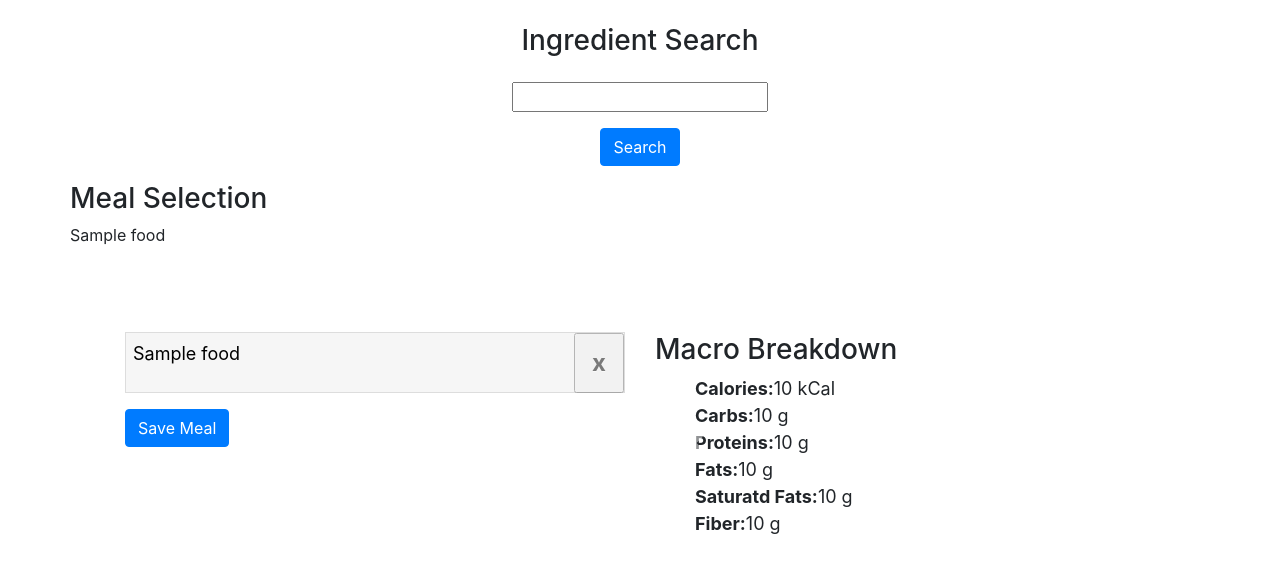
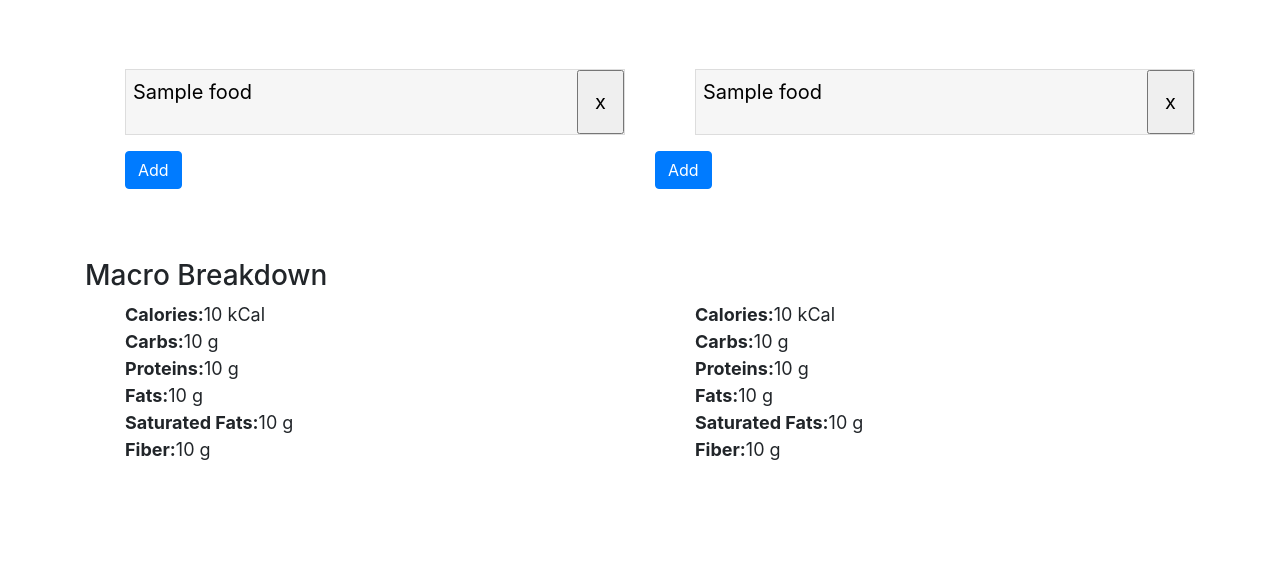
Before and after one commit to Unyielder/NutriFoods, a Flask app: template flaskr/templates/home/meal_prep.html in a window 1280 px wide. Shown: the part 56-629 px from the top of the page. Run offline with Flask 2, Linux system fonts and the light colour scheme; the template is opened without the code that fills it: most values are stand-ins (such as "Sample title", 1, 10 or a date in 2020); parts of the project's set-up code (start-up, migrations or seed data) failed here and were passed over.

Commit message:
Added new functionality of macro comparison of two food groups

```diff
--- a/flaskr/model.py
+++ b/flaskr/model.py
@@ -13,7 +13,7 @@
 Base.prepare(engine, reflect=True)
 
 # mapped classes are now created with names by default
-# matching that of the table name.
+
 MeasureName = Base.classes.MEASURE_NAME
 ConversionFactor = Base.classes.CONVERSION_FACTOR
 FoodGroup = Base.classes.FOOD_GROUP
--- a/flaskr/static/style.css
+++ b/flaskr/static/style.css
@@ -11,7 +11,7 @@
   background-color: #f6f6f6;
   padding: 7px;
   text-decoration: none;
-  font-size: 18px;
+  font-size: 20px;
   color: black;
   display: block;
   position: relative;
@@ -29,20 +29,20 @@
     border-radius: 15px;
     margin-left: 5px;
 }
-.close {
+.remove_item {
   cursor: pointer;
   position: absolute;
   top: 50%;
   right: 0%;
-  padding: 16px 16px;
+  padding: 15px 16px;
   transform: translate(0%, -50%);
 }
-.close:hover {background: #bbb;}
+.remove_item:hover {background: #bbb;}
 
 .row_mt {
     margin-top: 70px;
 }
-.save_meal_ml {
+.add_ml {
     margin-left: 40px;
 }
 .listWrapper {
--- /dev/null
+++ b/flaskr/templates/home/food_compare.html
@@ -0,0 +1,5 @@
+{% include 'nutrients.html' %}
+
+{% block content %}
+
+{% endblock %}
--- a/flaskr/templates/home/meal_prep.html
+++ b/flaskr/templates/home/meal_prep.html
@@ -1,4 +1,4 @@
-{% include 'home/index.html' %}
+{% extends 'base.html' %}
 
 {% block content %}
 
@@ -9,46 +9,105 @@
                 {% for food in meal %}
                     <li>{{ food.name }}
                         <form action="{{ url_for('home.delete_item', food_id=food['id']) }}">
-                            <input type="submit" class="close" value="x"/>
+                            <input type="submit" class="remove_item" value="x"/>
                         </form>
                     </li>
                 {% endfor %}
             </ul>
-            <form>
-                <input class="btn btn-primary save_meal_ml" type="submit" name="add_meal" value="Save Meal"/>
+
+                <button class="btn btn-primary add_ml" type="submit" name="add_meal"
+                        data-toggle="modal" data-target="#exampleModalCenter">Add</button>
+
+
+<!-- Modal -->
+<div class="modal fade" id="exampleModalCenter" tabindex="-1" role="dialog" aria-labelledby="exampleModalCenterTitle" aria-hidden="true">
+  <div class="modal-dialog modal-dialog-centered" role="document">
+    <div class="modal-content">
+      <div class="modal-header">
+        <h5 class="modal-title" id="exampleModalLongTitle">Please enter ingredient:</h5>
+        <button type="button" class="close" data-dismiss="modal" aria-label="Close">
+          <span aria-hidden="true">&times;</span>
+        </button>
+      </div>
+        <form method="post">
+      <div class="modal-body">
+            <input type="text" class="form-control" name="ingredient" id="ingredient">
+      </div>
+      <div class="modal-footer">
+        <input type="submit" class="btn btn-primary" name="addButton1" value="Search"/>
+      </div>
         </form>
     </div>
+  </div>
+</div>
+        </div>
+        <div class="col-6">
+            <ul class="meal_custom">
+                {% for food in meal_2 %}
+                <li>{{ food.name }}
+                    <form action="{{ url_for('home.delete_item', food_id=food['id']) }}">
+                            <input type="submit" class="remove_item" value="x"/>
+                    </form>
+                </li>
+                {% endfor %}
+            </ul>
+            <button class="btn btn-primary save_meal_ml" type="submit" name="add_meal"
+                        data-toggle="modal" data-target="#exampleModalCenter2">Add</button>
 
+            <!-- Modal -->
+<div class="modal fade" id="exampleModalCenter2" tabindex="-1" role="dialog" aria-labelledby="exampleModalCenterTitle" aria-hidden="true">
+  <div class="modal-dialog modal-dialog-centered" role="document">
+    <div class="modal-content">
+      <div class="modal-header">
+        <h5 class="modal-title" id="exampleModalLongTitle2">Please enter ingredient:</h5>
+        <button type="button" class="close" data-dismiss="modal" aria-label="Close">
+          <span aria-hidden="true">&times;</span>
+        </button>
+      </div>
+        <form method="post">
+      <div class="modal-body">
+            <input type="text" class="form-control" name="ingredient2" id="ingredient2">
+      </div>
+      <div class="modal-footer">
+        <input type="submit" class="btn btn-primary" name="addButton2" value="Search"/>
+      </div>
+        </form>
+    </div>
+  </div>
+</div>
+        </div>
+    </div>
+
+    <div class="row row_mt mx-auto">
+        <h3>Macro Breakdown</h3>
+    </div>
+    <div class="row">
         <div class="col-6">
-            <div id="carouselExampleControls" class="carousel slide" data-ride="carousel">
-                <div class="carousel-inner">
-                    <div class="carousel-item active">
-                        <h3>Macro Breakdown</h3>
             <ul class="macro_list">
                 <li><b>Calories: </b> {{ macro_stats['calories_total'] }} kCal</li>
                 <li><b>Carbs: </b> {{ macro_stats['carbs_total'] }} g</li>
                 <li><b>Proteins: </b> {{ macro_stats['proteins_total'] }} g</li>
                 <li><b>Fats: </b> {{ macro_stats['fats_total'] }} g</li>
-                            <li><b>Saturatd Fats: </b> {{ macro_stats['sat_fats_total'] }} g</li>
+                <li><b>Saturated Fats: </b> {{ macro_stats['sat_fats_total'] }} g</li>
                 <li><b>Fiber: </b> {{ macro_stats['fiber_total'] }} g</li>
             </ul>
         </div>
-                    <div class="carousel-item">
-                        <h3>Vitamins and Minerals</h3>
-                    </div>
-                </div>
-                <a class="carousel-control-prev" href="#carouselExampleControls" role="button" data-slide="prev">
-                    <span class="carousel-control-prev-icon" aria-hidden="true"></span>
-                    <span class="sr-only">Previous</span>
-                </a>
-                <a class="carousel-control-next" href="#carouselExampleControls" role="button" data-slide="next">
-                    <span class="carousel-control-next-icon" aria-hidden="true"></span>
-                    <span class="sr-only">Next</span>
-                </a>
-            </div>
+        <div class="col-6">
+            <ul class="macro_list">
+                <li><b>Calories: </b> {{ macro_stats_2['calories_total'] }} kCal</li>
+                <li><b>Carbs: </b> {{ macro_stats_2['carbs_total'] }} g</li>
+                <li><b>Proteins: </b> {{ macro_stats_2['proteins_total'] }} g</li>
+                <li><b>Fats: </b> {{ macro_stats_2['fats_total'] }} g</li>
+                <li><b>Saturated Fats: </b> {{ macro_stats_2['sat_fats_total'] }} g</li>
+                <li><b>Fiber: </b> {{ macro_stats_2['fiber_total'] }} g</li>
+            </ul>
         </div>
     </div>
 
+
 </div>
 
+
+
+
 {% endblock %}
```
Also changed, not shown: flaskr/controllers/home.py (+58 -14 lines), flaskr/templates/home/nutrients.html (+6 -1 lines). Lines whose indentation alone changed are shown as unchanged.
